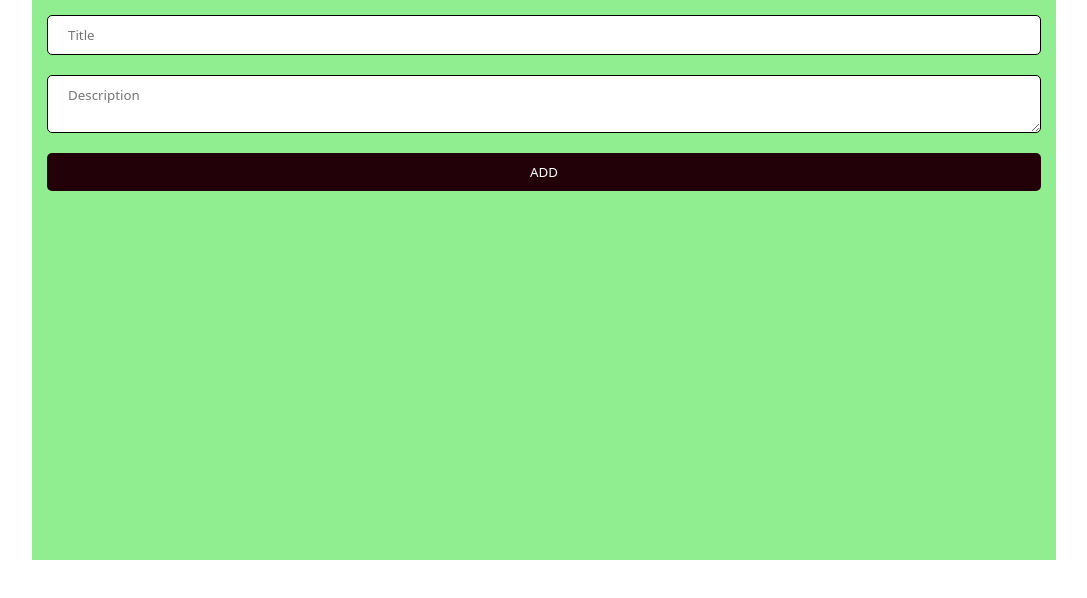
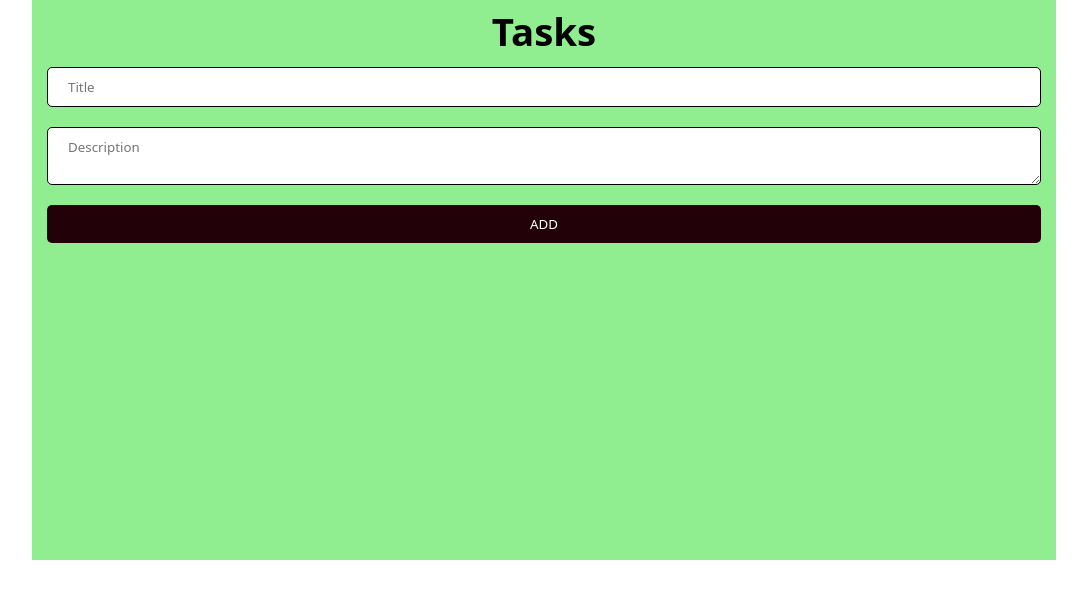
Before and after one commit to rajat10-ux/todo_list, a React (Create React App) app: page / in a window 1280 px wide. Shown: the top 598 px of the page, without its empty margins (96-1183 px from the left). Built offline with nearby package versions, Linux system fonts and the light colour scheme.

Commit message:
Update SecondHome.jsx

```diff
--- a/src/SecondHome.jsx
+++ b/src/SecondHome.jsx
@@ -27,7 +27,7 @@ useEffect(()=>{
 },[tasks]);
     return (
     <div className='container'>
-
+ <h1>Tasks</h1>
       <form onSubmit={submitHandler}>
         <input
         type='text'
```
